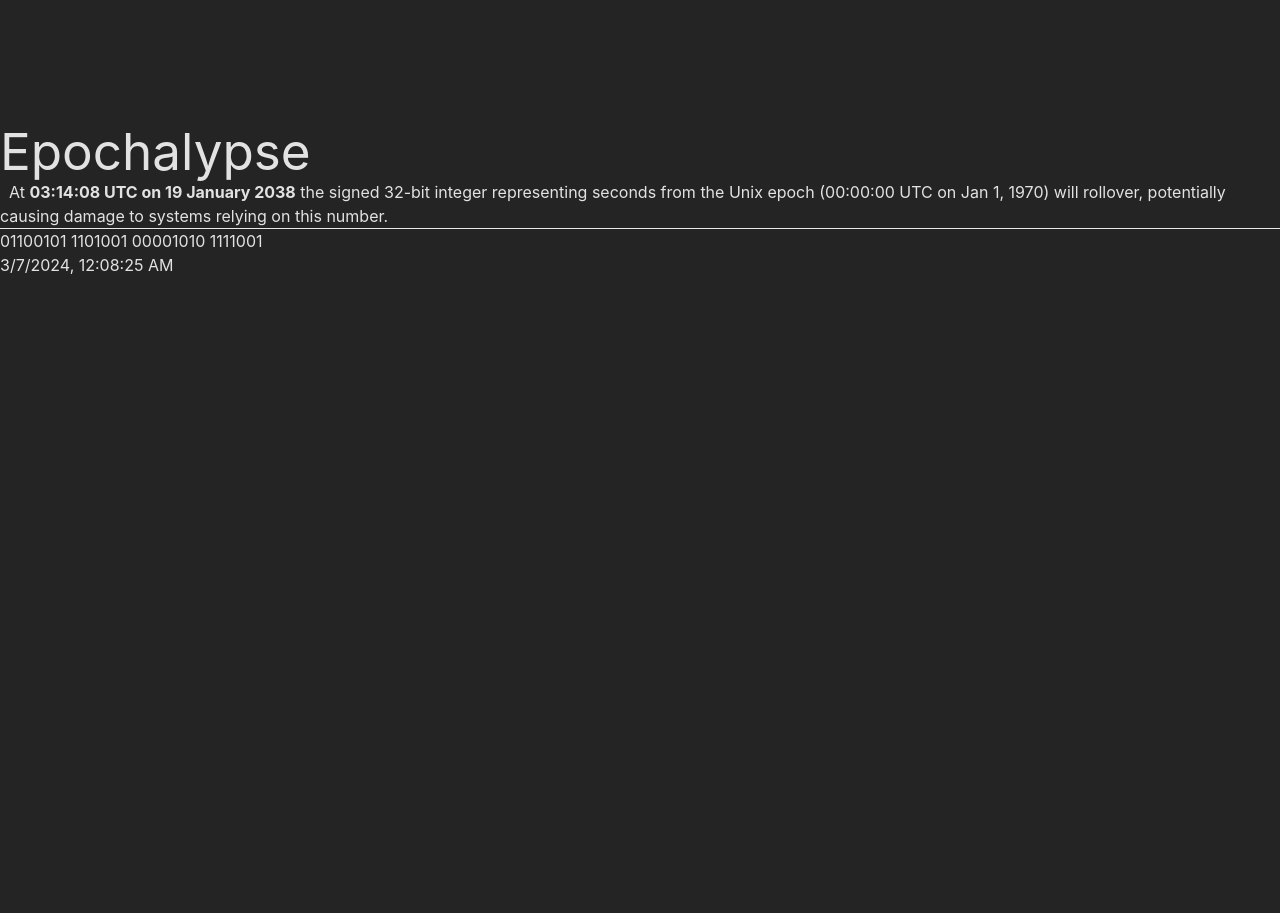
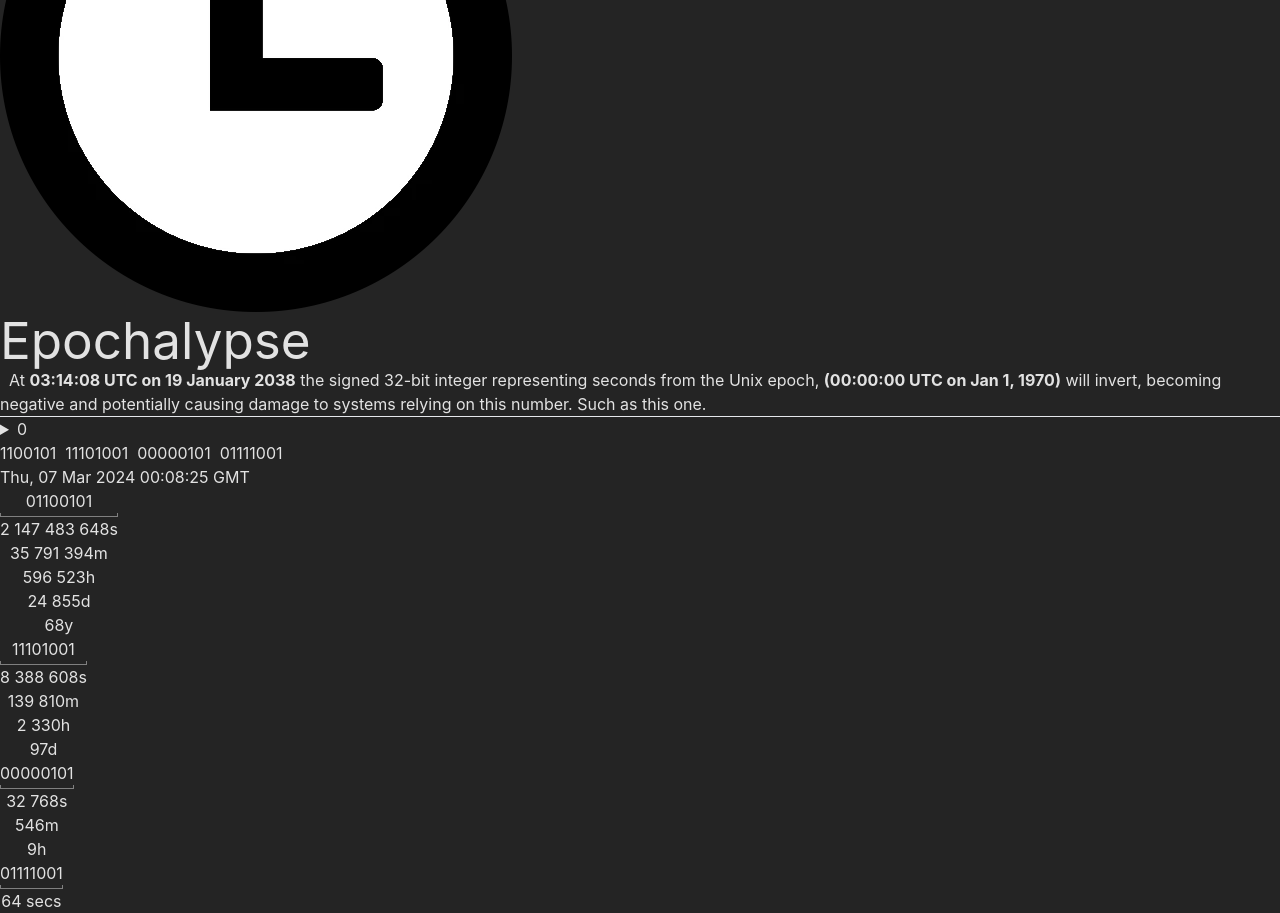
Before and after one commit to grahamjantz/epoch, a React (Vite) app: page / in a window 1280 px wide. Shown: the part 200-1113 px from the top of the page. Before the commit the page ends 800 px from the top, so only its background shows below. Built offline with nearby package versions, Linux system fonts and the light colour scheme.

Commit message:
finished lengths per byte description

```diff
--- a/index.html
+++ b/index.html
@@ -2,7 +2,7 @@
 <html lang="en">
   <head>
     <meta charset="UTF-8" />
-    <link rel="icon" type="image/svg+xml" href="/vite.svg" />
+    <link rel="icon" type="image/svg+xml" href="/clock-icon.webp" />
     <meta name="viewport" content="width=device-width, initial-scale=1.0" />
     <title>Epochalypse</title>
   </head>
--- a/src/App.jsx
+++ b/src/App.jsx
@@ -28,12 +28,65 @@ function App() {
 
   return (
     <div className='App w-[75vw] max-w-xl h-[75vh] flex flex-col items-center gap-4 font-mono'>
-      <h1 className=' mb-4'>Epochalypse</h1>
-      <p className='leading-none'>&nbsp; At <b>03:14:08 UTC on 19 January 2038</b> the signed 32-bit integer representing seconds from the Unix epoch (00:00:00 UTC on Jan 1, 1970) will rollover, potentially causing damage to systems relying on this number.</p>
+      <h1 className=' mb-4 underline flex items-end'><img src="../../public/clock-icon.webp" className='h-12 w-12'/> Epochalypse</h1>
+      <p className='leading-none'>&nbsp; At <b>03:14:08 UTC on 19 January 2038</b> the signed 32-bit integer representing seconds from the Unix epoch, <b>(00:00:00 UTC on Jan 1, 1970)</b> will invert, becoming negative and potentially causing damage to systems relying on this number. Such as this one.</p>
 
-      <hr />
-      <p>0{currentDate.slice(0,7)} {currentDate.slice(8,15)} {currentDate.slice(16,24)} {currentDate.slice(24,31)}</p>
-      <p>{new Date(currentTime).toLocaleString()}</p>
+      <hr className='w-full'/>
+      <div className='flex h-8'>
+        <details className='text-red-400 font-light inline text-right relative '>
+          <summary className='relative underline'>
+            0
+          </summary>
+          <p className='absolute w-96 text-left bg-red-100 p-4 rounded'>
+            <b className='font-bold'>Sign bit.</b> When this bit reaches 1, the number will become negative, making the date <b>20:45:52 UTC on 13 December 1901.</b> ~68y prior to the Unix Epoch.
+
+          </p>
+        </details>
+        {currentDate.slice(0,7)} &nbsp;
+        {currentDate.slice(7,15)} &nbsp;
+        {currentDate.slice(15,23)} &nbsp;
+        {currentDate.slice(23,31)}
+      </div>
+      <p>{new Date(currentTime).toUTCString()}</p>
+      <ul className='explanation flex w-full justify-between'>
+        <li>
+          <p>0{currentDate.slice(0,7)}</p>
+          <div></div>
+          <div className='text-left'>
+            <p>2 147 483 648s</p>
+            <p>35 791 394m</p>
+            <p>596 523h</p>
+            <p>24 855d</p>
+            <p>68y</p>
+          </div>
+        </li>
+        <li>
+          <p>{currentDate.slice(7,15)}</p>
+          <div></div>
+          <div className='text-left'>
+            <p>8 388 608s</p>
+            <p>139 810m</p>
+            <p>2 330h</p>
+            <p>97d</p>
+          </div>
+        </li>
+        <li>
+          <p>{currentDate.slice(15,23)}</p>
+          <div></div>
+          <div className='text-left'>
+            <p>32 768s</p>
+            <p>546m</p>
+            <p>9h</p>
+          </div>
+        </li>
+        <li>
+          <p>{currentDate.slice(23,31)}</p>
+          <div></div>
+          <div className='text-left'>
+            <p>64 secs</p>
+          </div>
+        </li>
+      </ul>
     </div>
   )
 }
--- a/src/index.css
+++ b/src/index.css
@@ -72,3 +72,24 @@ button:focus-visible {
     background-color: #f9f9f9;
   }
 } */
+
+.explanation {
+  text-align: center;
+}
+
+.explanation li {
+  width: max-content;
+}
+
+.explanation li div:first-of-type{
+  height: 4px;
+  border-bottom: 1px solid gray;
+  border-left: 1px solid gray;
+  border-right: 1px solid gray;
+}
+
+.explanation span {
+  height: 4px;
+  width: 50%;
+  border-right: 1px solid gray;
+}
```
Also changed, not shown: public/clock-icon.webp (added).
